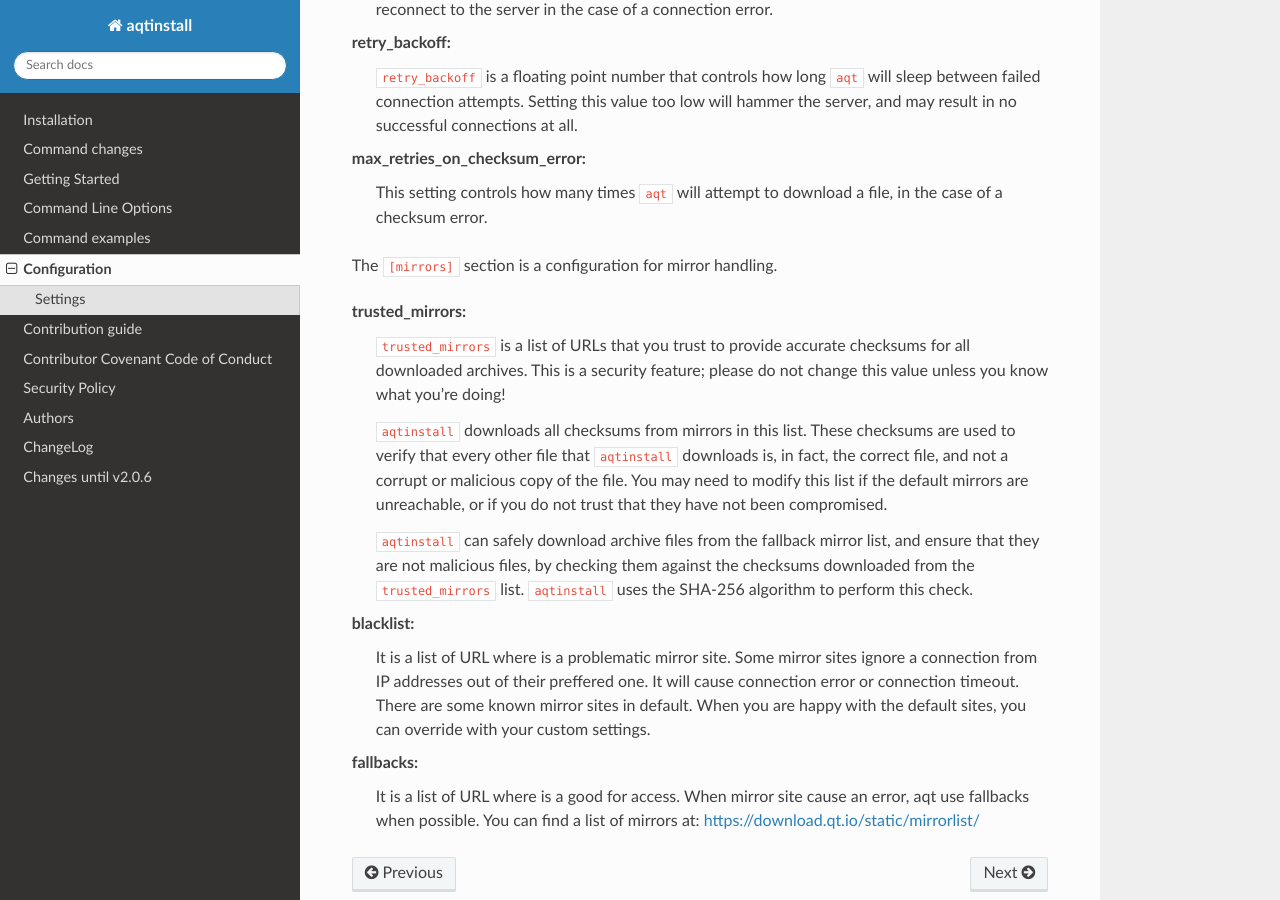
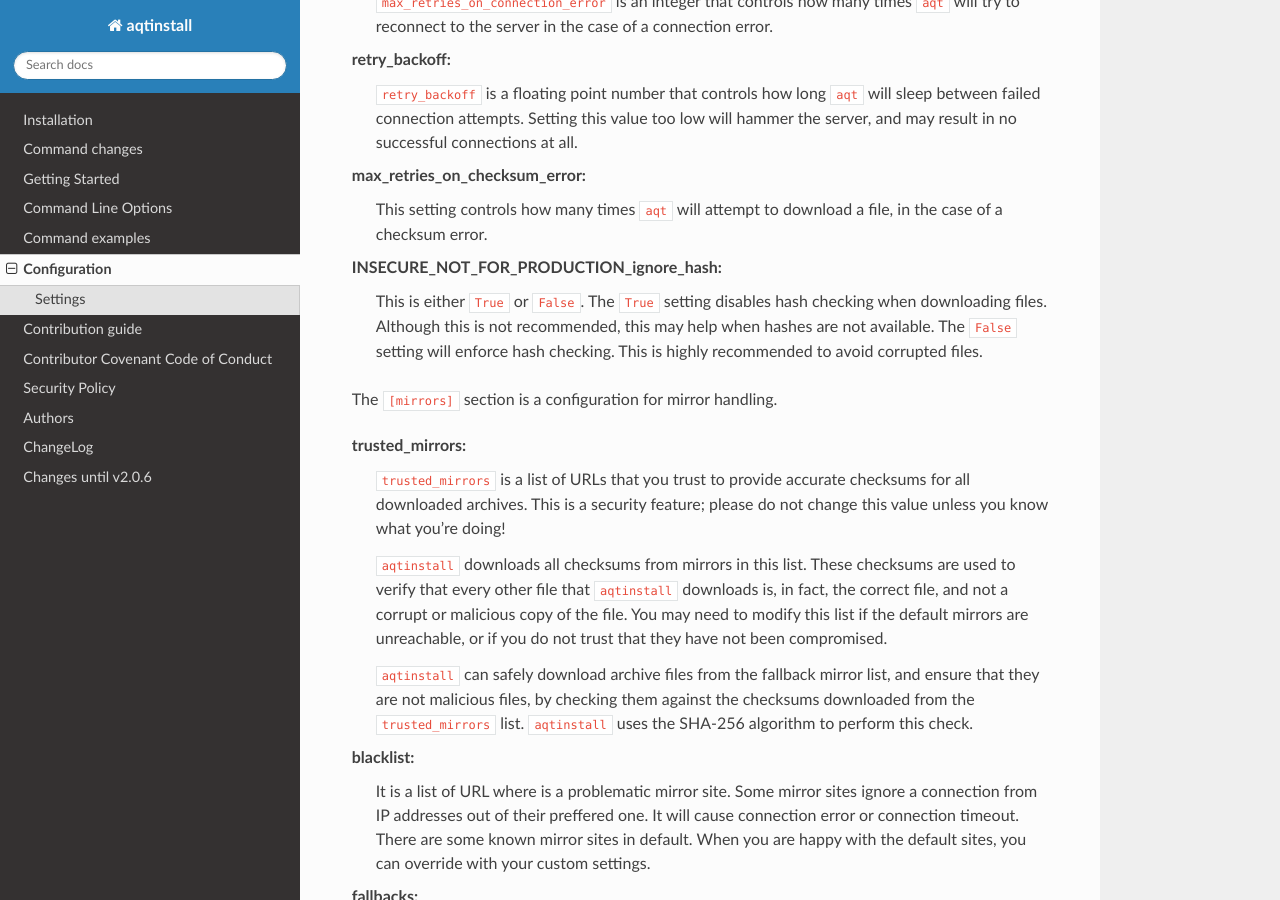
Before and after one commit to miurahr/aqtinstall, a Sphinx documentation site: the page built from docs/configuration.rst, in a window 1280 px wide and 900 px high, scrolled down 2325 px. Built offline with Sphinx 7.4.7 and the Read the Docs theme 2.0.0, drawn with Linux system fonts in a browser that asks for light colours; the version number could not be read and is left out; some of the changed text lies outside the part shown.

Commit message:
Update doc about INSECURE_NOT_FOR_PRODUCTION_ignore_hash

```diff
--- a/docs/configuration.rst
+++ b/docs/configuration.rst
@@ -31,6 +31,7 @@
     retry_backoff: 0.1
     max_retries_on_checksum_error: 5
     max_retries_to_retrieve_hash: 5
+    INSECURE_NOT_FOR_PRODUCTION_ignore_hash: False
 
     [mirrors]
     trusted_mirrors:
@@ -130,6 +131,13 @@
     This setting controls how many times ``aqt`` will attempt to download a file,
     in the case of a checksum error.
 
+INSECURE_NOT_FOR_PRODUCTION_ignore_hash:
+    This is either ``True`` or ``False``.
+    The ``True`` setting disables hash checking when downloading files. Although
+    this is not recommended, this may help when hashes are not available.
+    The ``False`` setting will enforce hash checking. This is highly recommended
+    to avoid corrupted files.
+
 
 The ``[mirrors]`` section is a configuration for mirror handling.
 
```
